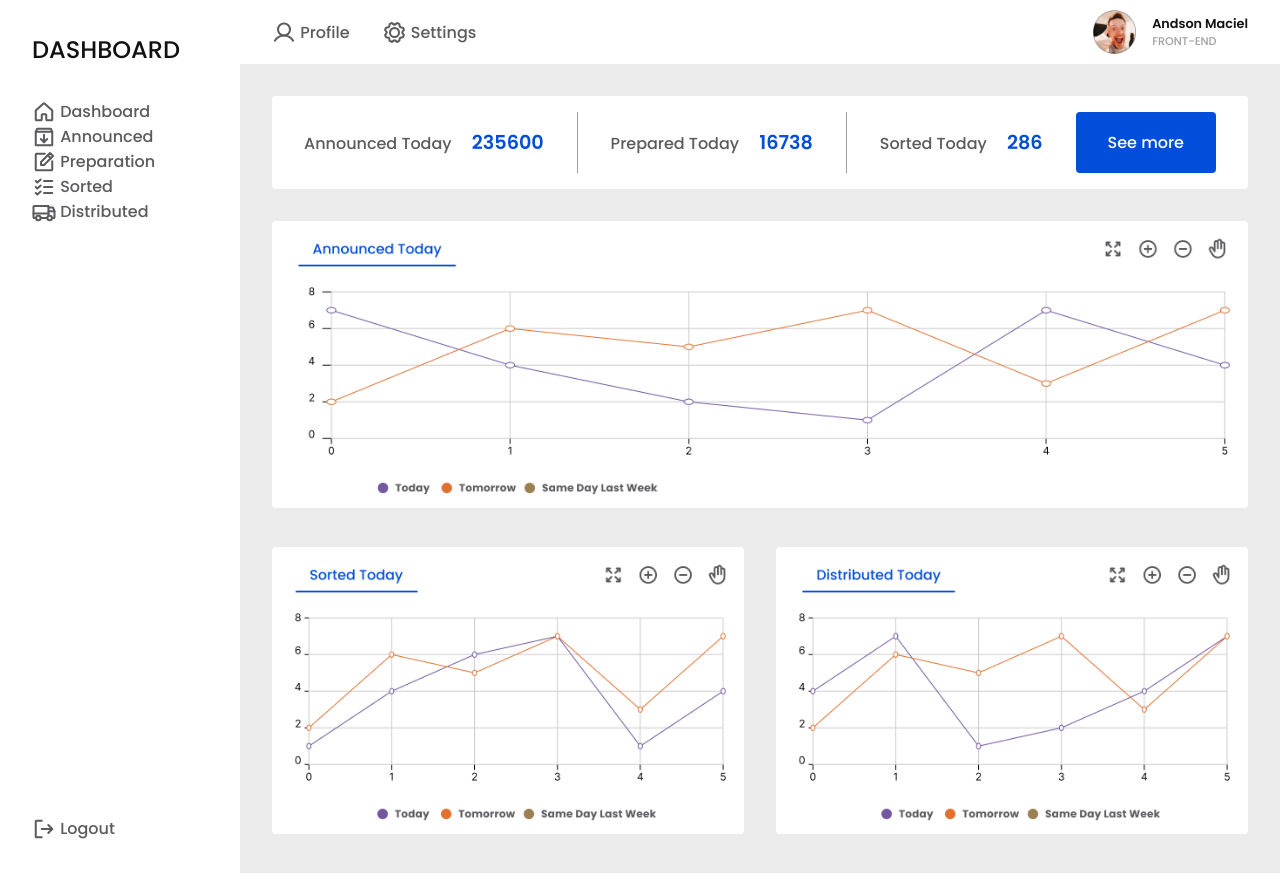
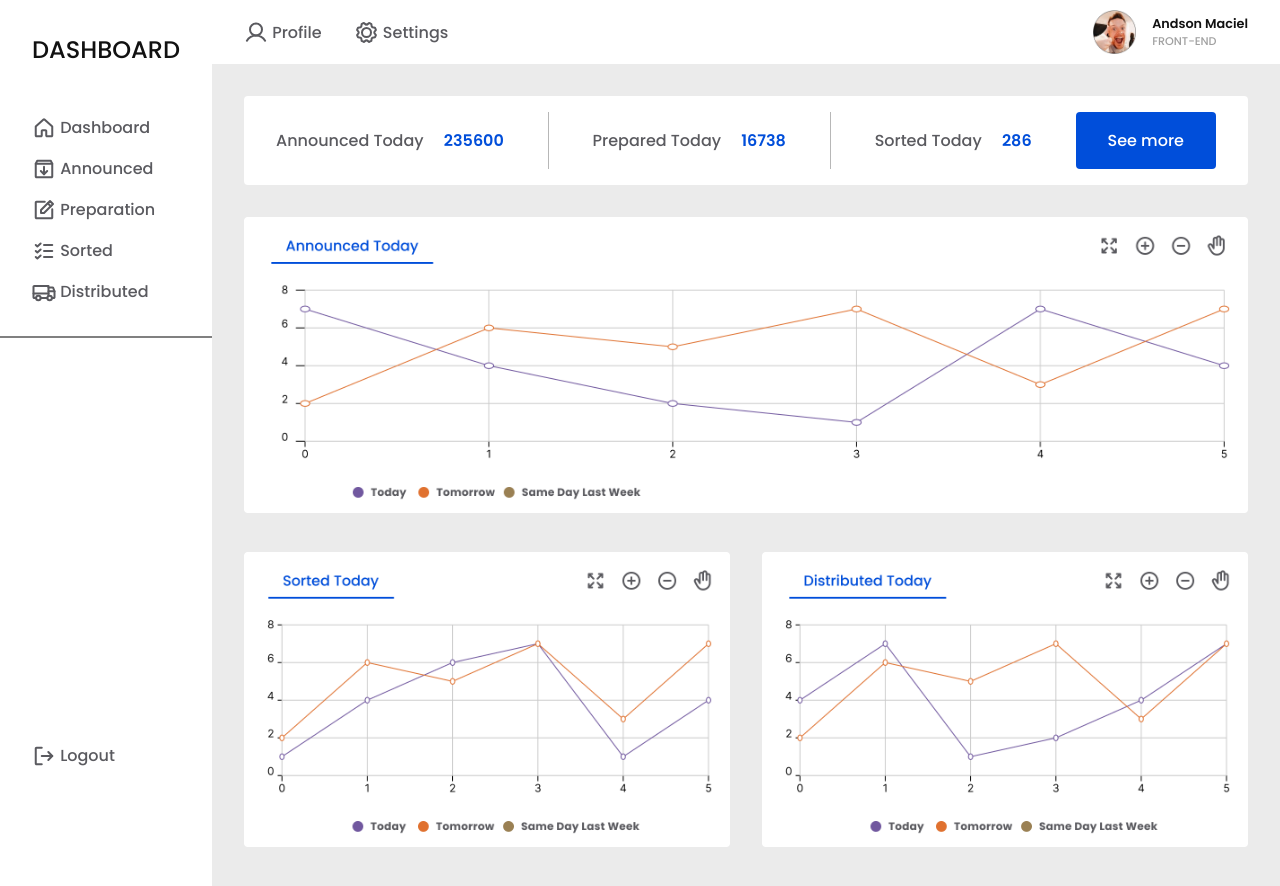
Before and after one commit to AndsonMaciel/projeto8-udemy_dashboard, a plain HTML site: page index.html in a window 1280 px wide. Drawn offline with Linux system fonts and the light colour scheme.

Commit message:
corrigindo detalhes no codigo html e css

```diff
--- a/css/style.css
+++ b/css/style.css
@@ -11,8 +11,8 @@ body {
     font-family: 'Poppins', sans-serif;
     color: var(--color-text);
     display: grid;
-    grid-template-columns: 240px 1fr;
-    grid-template-rows: 64px auto;
+    grid-template-columns: max-content 1fr;
+    grid-template-rows: 4rem minmax(calc(100vh - 4rem), auto);
     margin: 0;
 }
 
@@ -26,6 +26,10 @@ img {
     background-color: white;
     display: flex;
     flex-direction: column;
+    max-height: 100vh;
+    position: sticky;
+    top: 0;
+    /* padding-right: var(--default-padding); */
 }
 
 .topnav {
@@ -69,6 +73,7 @@ main>figure {
     text-decoration: none;
     text-transform: uppercase;
     font-size: 1.5rem;
+    padding-right: var(--default-padding);
 }
 
 .mainNav_menu,
@@ -77,6 +82,10 @@ main>figure {
     margin: 0;
     padding: 0;
     padding-left: var(--default-padding);
+}
+
+.menuNav_menu {
+    padding-right: var(--default-padding);
 }
 
 .mainNav_menu a,
@@ -103,7 +112,16 @@ main>figure {
     padding-top: var(--default-padding);
 }
 
+.mainNav_menu li {
+    margin-top: 1rem;
+}
+
 .mainNav_menu:last-child {
+    padding-bottom: var(--default-padding);
+}
+
+.mainNav_menu:not(:last-child) {
+    border-bottom: 2px solid gray;
     padding-bottom: var(--default-padding);
 }
 
@@ -152,8 +170,8 @@ main>figure {
     padding: var(--middle-padding) 0;
 }
 
-.summary .number {
-    font-size: 1.2rem;
+.summary_number {
+    font-size: 1rem;
     color: var(--primary-color);
     font-weight: 600;
     margin-left: var(--middle-padding);
@@ -161,11 +179,11 @@ main>figure {
 
 .separated {
     width: 1px;
-    background-color: color-mix(in srgb, var(--black), transparent 60%);
+    background-color: color-mix(in srgb, var(--black), transparent 70%);
     align-self: stretch;
 }
 
-.btn{
+.btn {
     background-color: var(--primary-color);
     color: white;
     text-decoration: none;
@@ -173,7 +191,7 @@ main>figure {
     padding: calc(var(--middle-padding) / 2) var(--default-padding);
 }
 
-.summary .btn{
+.summary_btn {
     align-self: stretch;
     display: flex;
     align-items: center;
--- a/index.html
+++ b/index.html
@@ -184,8 +184,8 @@
         <section class="summary">
             <article>
                 <span>
-                    <span class="description">Announced Today</span>
-                    <span class="number">235600</span>
+                    <span class="summary_description">Announced Today</span>
+                    <span class="summary_number">235600</span>
                 </span>
             </article>
 
@@ -193,8 +193,8 @@
 
             <article>
                 <span>
-                    <span class="description">Prepared Today</span>
-                    <span class="number">16738</span>
+                    <span class="summary_description">Prepared Today</span>
+                    <span class="summary_number">16738</span>
                 </span>
             </article>
 
@@ -202,12 +202,12 @@
 
             <article>
                 <span>
-                    <span class="description">Sorted Today</span>
-                    <span class="number">286</span>
+                    <span class="summary_description">Sorted Today</span>
+                    <span class="summary_number">286</span>
                 </span>
             </article>
 
-            <a href="#" class="btn">See more</a>
+            <a href="#" class="btn summary_btn">See more</a>
 
         </section>
 
```
